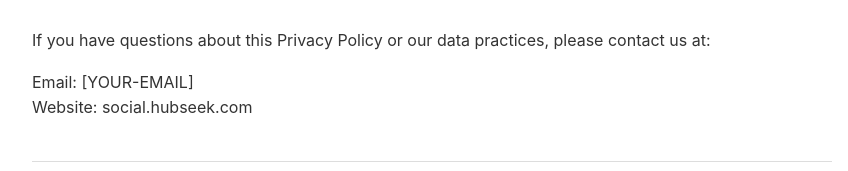
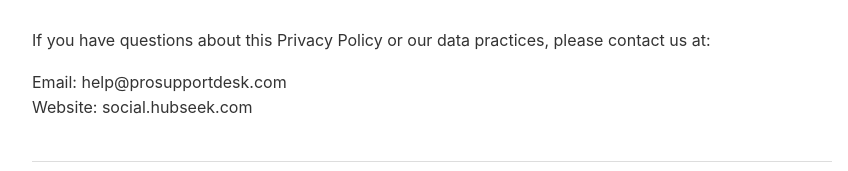
Before and after one commit to greatplr/postiz-fb-app-policies, a plain HTML site: page privacy-policy.html in a window 1280 px wide. Shown: the part 2695-2866 px from the top of the page, without its empty margins (208-1056 px from the left). Drawn offline with Linux system fonts and the light colour scheme.

```diff
--- a/privacy-policy.html
+++ b/privacy-policy.html
@@ -112,7 +112,7 @@
     <h2>12. Contact Us</h2>
     <p>If you have questions about this Privacy Policy or our data practices, please contact us at:</p>
     <p>
-        Email: [YOUR-EMAIL]<br>
+        Email: help@prosupportdesk.com<br>
         Website: social.hubseek.com
     </p>
 
```
Also changed, not shown: terms.html (+1 -1 lines).
